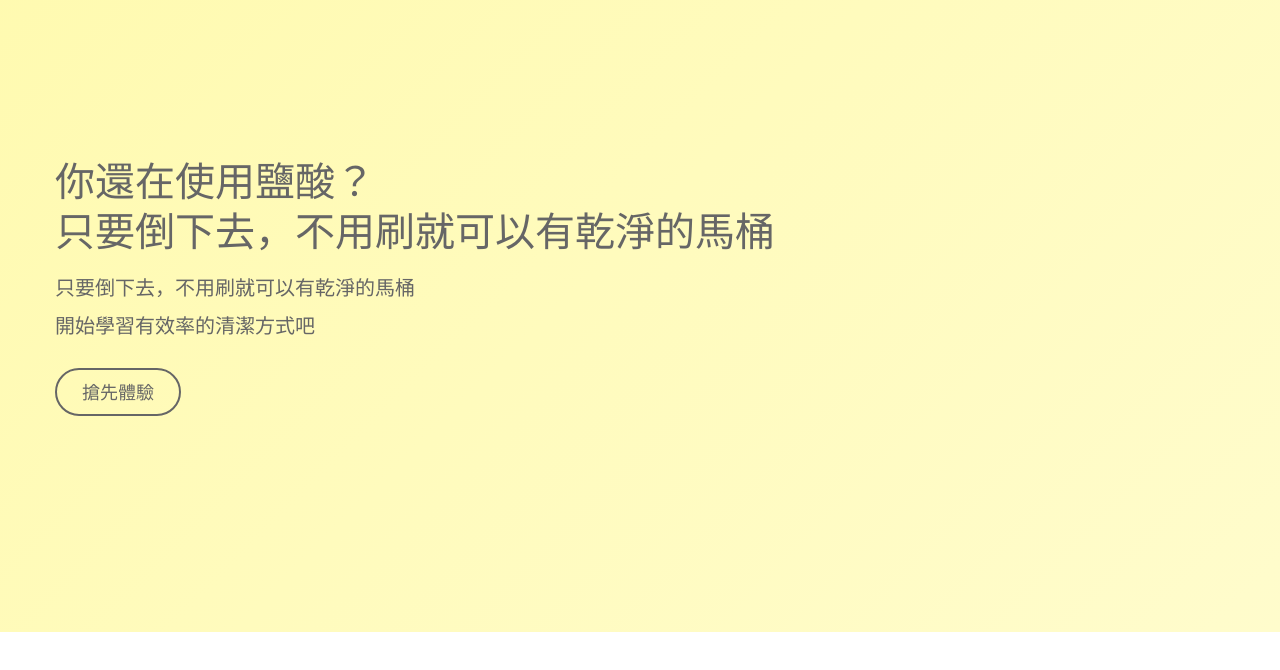
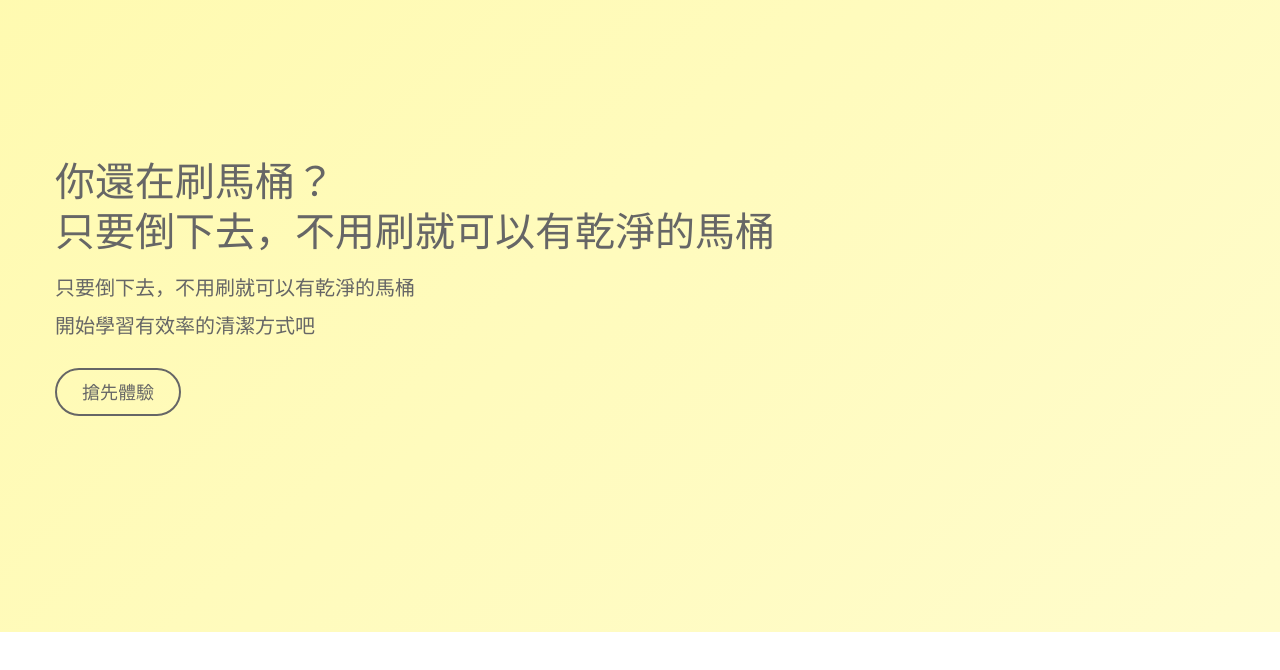
Before and after one commit to boompieman/cleanplus, a website: page index.html in a window 1280 px wide. Shown: the part 168-838 px from the top of the page. Drawn offline with Linux system fonts and the light colour scheme.

```diff
--- a/index.html
+++ b/index.html
@@ -124,7 +124,7 @@
 
 
                         <div class="tp-caption mediumlarge_light_gray sfl hidden-xs" data-x="left" data-y="center" data-hoffset="0" data-voffset="-50" data-speed="1000" data-start="1000" data-easing="Power4.easeOut">
-                           你還在使用鹽酸？
+                           你還在刷馬桶？
                         </div>
                         <div class="tp-caption mediumlarge_light_gray sft hidden-xs" data-x="left" data-y="center" data-hoffset="0" data-voffset="0" data-speed="1000" data-start="1200" data-easing="Power4.easeOut">
                            只要倒下去，不用刷就可以有乾淨的馬桶
```
